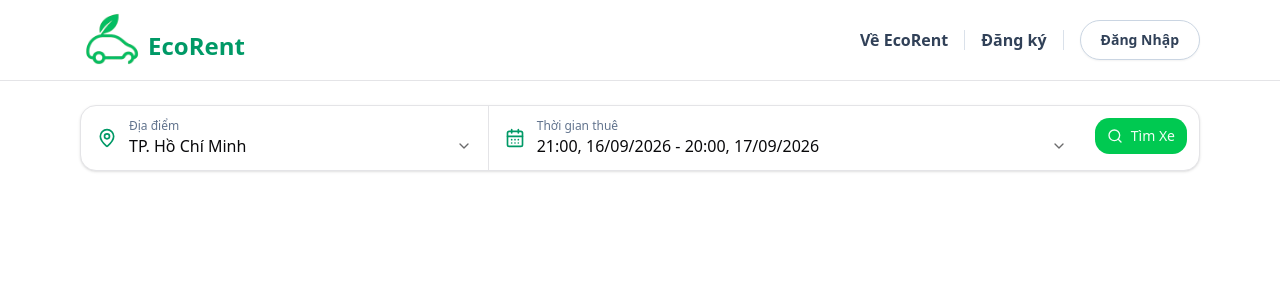
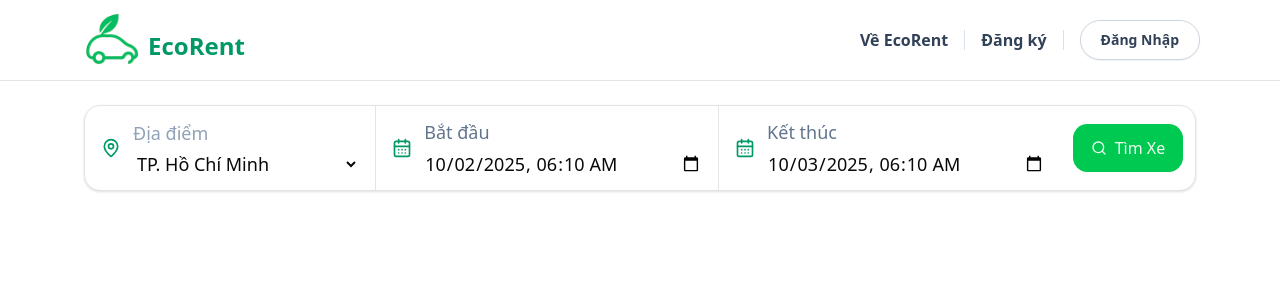
Before and after one commit to HungUniverse/evsrs-fe, a React (Vite) app: page /searchCar in a window 1280 px wide. Shown: the top 300 px of the page. Built offline with nearby package versions, Linux system fonts and the light colour scheme.

Commit message:
update searchBar

```diff
--- a/src/page/renter/search-car/components/layout/header.tsx
+++ b/src/page/renter/components/layout/headerLite.tsx
@@ -1,5 +1,5 @@
 import { Button } from "@/components/ui/button";
-import logo from "../../../../../images/logo.png";
+import logo from "../../../../images/logo.png";
 import { LoginDialog } from "@/page/renter/components/LoginDialog";
 import { RegisterDialog } from "@/page/renter/components/RegisterDialog";
 import { useState } from "react";
--- a/src/page/renter/home-page/index.tsx
+++ b/src/page/renter/home-page/index.tsx
@@ -1,7 +1,7 @@
 import Header from "../components/layout/header";
-import Hero from "../components/layout/hero";
-import WhyEcoRent from "../components/layout/whyEco";
-import SelfDriveSection from "../components/layout/selfDrive";
+import Hero from "./components/hero";
+import WhyEcoRent from "./components/whyEco";
+import SelfDriveSection from "./components/selfDrive";
 import Footer from "../components/layout/footer";
 
 export default function HomePage() {
--- a/src/page/renter/search-car/components/layout/search-bar.tsx
+++ b/src/page/renter/search-car/components/layout/search-bar.tsx
@@ -1,46 +1,111 @@
+import React, { useState } from "react";
 import { Button } from "@/components/ui/button";
-import { CalendarDays, ChevronDown, MapPin, Search } from "lucide-react";
+import { CalendarDays, MapPin, Search } from "lucide-react";
+
+// format date d/m/y
+function toLocalDatetimeValue(d = new Date()) {
+  const pad = (n: number) => n.toString().padStart(2, "0");
+  const yyyy = d.getFullYear();
+  const mm = pad(d.getMonth() + 1);
+  const dd = pad(d.getDate());
+  const hh = pad(d.getHours());
+  const mi = pad(d.getMinutes());
+  return `${yyyy}-${mm}-${dd}T${hh}:${mi}`;
+}
+
+type SearchForm = {
+  location: string;
+  start: string;
+  end: string;
+};
 
 type Props = {
-  onSearch?: () => void;
+  onSearch?: (values: SearchForm) => void;
 };
 
 export default function SearchBar({ onSearch }: Props) {
+  //set ngay df
+  const [form, setForm] = useState<SearchForm>({
+    location: "TP. Hồ Chí Minh",
+    start: toLocalDatetimeValue(new Date()),
+    end: toLocalDatetimeValue(new Date(Date.now() + 24 * 60 * 60 * 1000)),
+  });
+
+  const handleSubmit = (e: React.FormEvent) => {
+    e.preventDefault();
+    console.log("Search form:", form);
+    onSearch?.(form);
+  };
+
   return (
-    <div className="max-w-6xl mx-auto px-4 mt-6">
-      <div className="bg-white rounded-2xl shadow-sm border flex flex-col md:flex-row md:items-stretch overflow-hidden">
-        {/* Location */}
+    <div className="max-w-6xl mx-auto px-5 mt-6">
+      <form
+        onSubmit={handleSubmit}
+        className="bg-white rounded-2xl shadow-sm border flex flex-col md:flex-row md:items-stretch overflow-hidden"
+      >
+        {/* Địa điểm */}
         <div className="flex-1 flex items-center gap-3 px-4 py-3 border-b md:border-b-0 md:border-r">
           <MapPin className="w-5 h-5 text-emerald-600" />
           <div className="flex-1">
-            <div className="text-xs text-slate-500">Địa điểm</div>
-            <button className="w-full text-left font-medium flex items-center justify-between">
-              <span>TP. Hồ Chí Minh</span>
-              <ChevronDown className="w-4 h-4 opacity-60" />
-            </button>
+            <label className="text-lg text-slate-400 block mb-1">
+              Địa điểm
+            </label>
+            <select
+              className="text-lg w-full font-medium outline-none"
+              value={form.location}
+              onChange={(e) =>
+                setForm((f) => ({ ...f, location: e.target.value }))
+              }
+            >
+              <option>TP. Hồ Chí Minh</option>
+              <option>Hà Nội</option>
+              <option>Đà Nẵng</option>
+              <option>Cần Thơ</option>
+            </select>
           </div>
         </div>
 
-        {/* Date range */}
-        <div className="flex-[1.5] flex items-center gap-3 px-4 py-3">
+        <div className="flex-[1.2] flex items-center gap-3 px-4 py-3 border-b md:border-b-0 md:border-r">
           <CalendarDays className="w-5 h-5 text-emerald-600" />
           <div className="flex-1">
-            <div className="text-xs text-slate-500">Thời gian thuê</div>
-            <button className="w-full text-left font-medium flex items-center justify-between">
-              <span>21:00, 16/09/2026 - 20:00, 17/09/2026</span>
-              <ChevronDown className="w-4 h-4 opacity-60" />
-            </button>
+            <label className="text-lg text-slate-500 block mb-1">Bắt đầu</label>
+            <input
+              type="datetime-local"
+              className="text-lg w-full font-medium outline-none"
+              value={form.start}
+              onChange={(e) =>
+                setForm((f) => ({ ...f, start: e.target.value }))
+              }
+            />
           </div>
         </div>
 
-        {/* Action */}
-        <div className="px-4 py-3 md:p-3">
-          <Button onClick={onSearch} className="rounded-xl px-6 gap-2">
-            <Search className="w-4 h-4" />
+        <div className="flex-[1.2] flex items-center gap-3 px-4 py-3">
+          <CalendarDays className="w-5 h-5 text-emerald-600" />
+          <div className="flex-1">
+            <label className="text-lg text-slate-500 block mb-1">
+              Kết thúc
+            </label>
+            <input
+              type="datetime-local"
+              className="text-lg w-full font-medium outline-none"
+              value={form.end}
+              min={form.start} // không cho chọn trước ngày bắt đầu
+              onChange={(e) => setForm((f) => ({ ...f, end: e.target.value }))}
+            />
+          </div>
+        </div>
+
+        <div className="px-10 py-3 md:p-3 flex items-center">
+          <Button
+            type="submit"
+            className="text-base rounded-xl px-8 py-6 gap-2 min-w-[110px]"
+          >
+            <Search className=" w-6 h-6" />
             Tìm Xe
           </Button>
         </div>
-      </div>
+      </form>
     </div>
   );
 }
--- a/src/page/renter/search-car/index.tsx
+++ b/src/page/renter/search-car/index.tsx
@@ -1,4 +1,4 @@
-import SearchHeader from "./components/layout/header";
+import SearchHeader from "../components/layout/headerLite";
 import SearchBar from "./components/layout/search-bar";
 
 export default function SearchCar() {
```
Also changed, not shown: src/page/renter/home-page/components/hero.tsx (renamed from src/page/renter/components/layout/hero.tsx), src/page/renter/home-page/components/selfDrive.tsx (renamed from src/page/renter/components/layout/selfDrive.tsx), src/page/renter/home-page/components/whyEco.tsx (renamed from src/page/renter/components/layout/whyEco.tsx).
